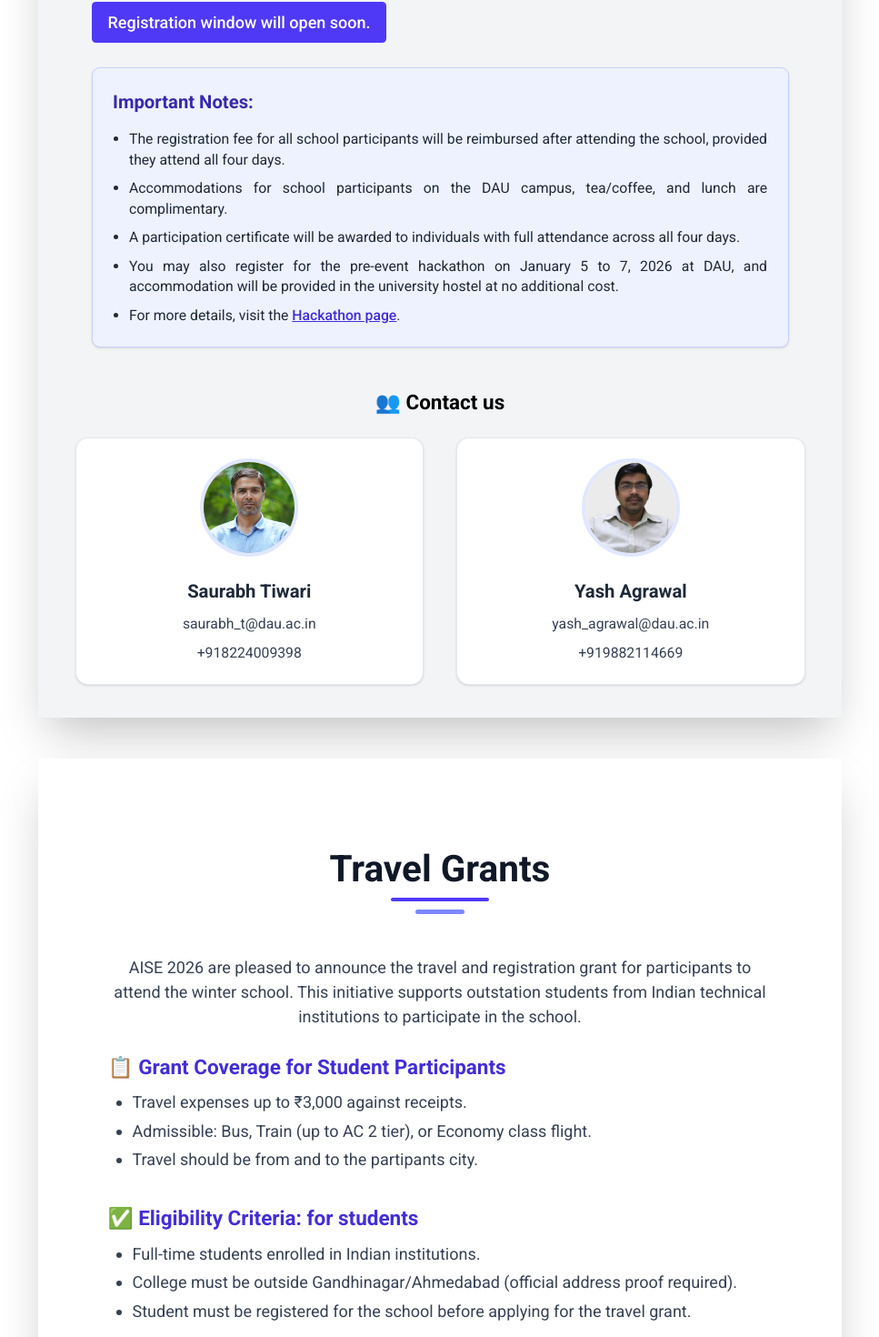
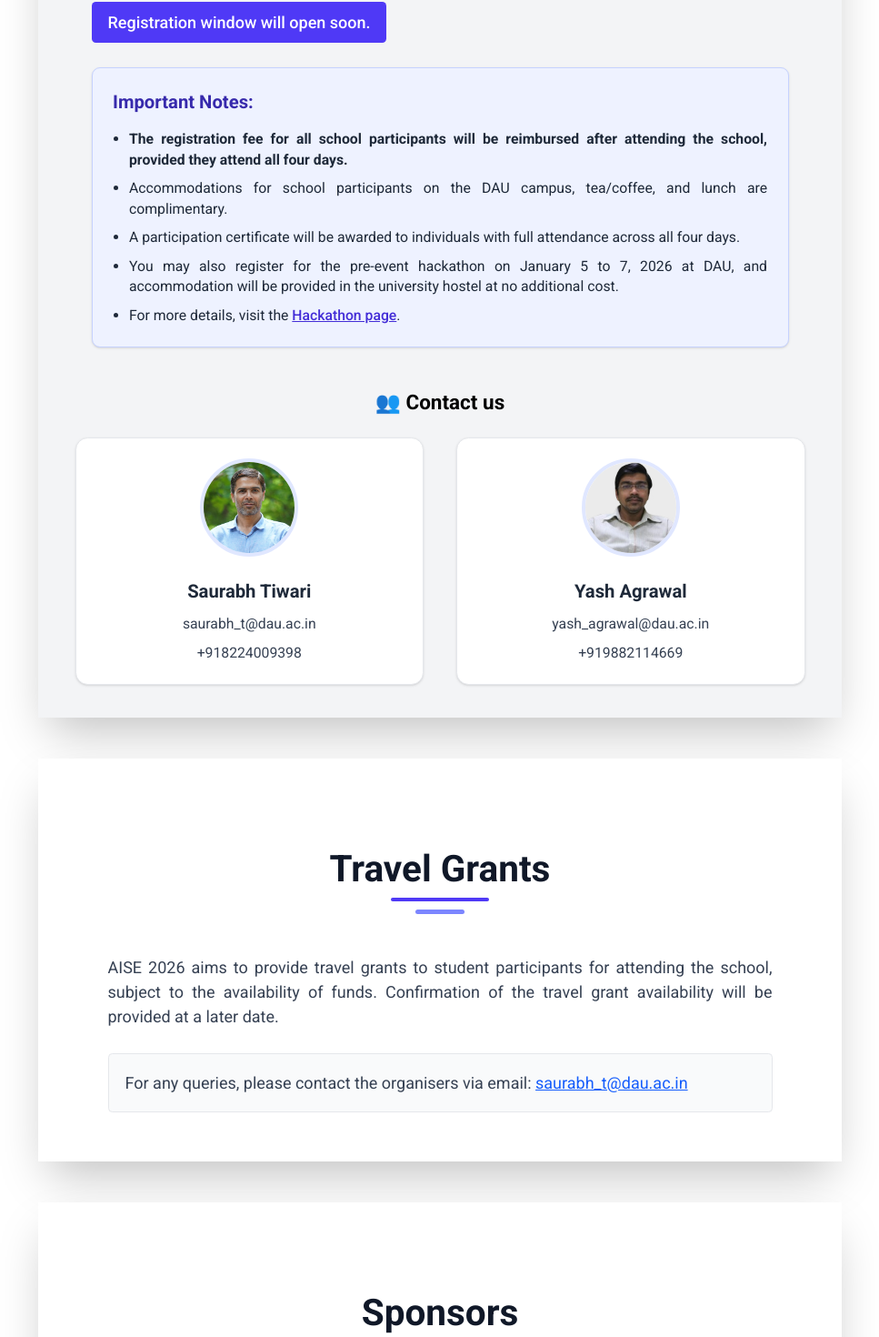
Before and after one commit to rahultiwari1818/aise_acm, a React (Vite) app: page / in a window 1280 px wide. Shown: the part 8686-10156 px from the top of the page at 91% size, without its empty margins (156-1123 px from the left). Built offline with nearby package versions, Linux system fonts and the light colour scheme.

Commit message:
fixed minor component in travel grant

```diff
--- a/src/components/TravelGrants.jsx
+++ b/src/components/TravelGrants.jsx
@@ -3,12 +3,16 @@ import SectionHeader from "./sub-components/SectionHeader";
 
 export default function TravelGrants() {
   return (
-    <section id="TravelGrants" className="px-4 py-12 md:px-12 max-w-7xl mx-auto">
+    <section
+      id="TravelGrants"
+      className="px-4 py-12 md:px-12 max-w-7xl mx-auto"
+    >
       <SectionHeader title={"Travel Grants"} />
 
-      <p className="text-gray-700 mb-6 text-center max-w-5xl mx-auto">
-        AISE 2026 are pleased to announce the travel and registration grant for participants to attend the winter school.
-        This initiative supports outstation students from Indian technical institutions to participate in the school.
+      <p className="text-gray-700 mb-6  max-w-5xl mx-auto text-justify">
+        AISE 2026 aims to provide travel grants to student participants for
+        attending the school, subject to the availability of funds. Confirmation
+        of the travel grant availability will be provided at a later date.
       </p>
 
       {/* Form Button */}
@@ -24,14 +28,18 @@ export default function TravelGrants() {
       </div>
 
       {/* Coverage */}
-      <div className="mb-8">
-        <h3 className="text-xl font-semibold text-indigo-700 mb-2">📋 Grant Coverage for Student Participants </h3>
+
+
+      {/* <div className="mb-8">
+        <h3 className="text-xl font-semibold text-indigo-700 mb-2">
+          📋 Grant Coverage for Student Participants{" "}
+        </h3>
         <ul className="list-disc pl-6 text-gray-700 space-y-1">
           {travelGrants.coverage.map((point, index) => (
             <li key={index}>{point}</li>
           ))}
         </ul>
-      </div>
+      </div> */}
 
       {/* Volunteering Note */}
       {/* <div className="bg-yellow-50 border border-yellow-200 text-yellow-900 p-4 rounded mb-8">
@@ -40,14 +48,16 @@ export default function TravelGrants() {
       </div> */}
 
       {/* Eligibility */}
-      <div className="mb-8">
-        <h3 className="text-xl font-semibold text-indigo-700 mb-2">✅ Eligibility Criteria: for students</h3>
+      {/* <div className="mb-8">
+        <h3 className="text-xl font-semibold text-indigo-700 mb-2">
+          ✅ Eligibility Criteria: for students
+        </h3>
         <ul className="list-disc pl-6 text-gray-700 space-y-1">
           {travelGrants.eligibility.map((point, index) => (
             <li key={index}>{point}</li>
           ))}
         </ul>
-      </div>
+      </div> */}
 
       {/* Registration Button */}
       <div className="text-center my-6">
@@ -62,14 +72,16 @@ export default function TravelGrants() {
       </div>
 
       {/* Note Section */}
-      <div className="mb-8">
-        <h3 className="text-xl font-semibold text-indigo-700 mb-2">📌 Note for School Participants</h3>
+      {/* <div className="mb-8">
+        <h3 className="text-xl font-semibold text-indigo-700 mb-2">
+          📌 Note for School Participants
+        </h3>
         <ul className="list-disc pl-6 text-gray-700 space-y-1">
           {travelGrants.notes.map((note, index) => (
             <li key={index}>{note}</li>
           ))}
         </ul>
-      </div>
+      </div> */}
 
       {/* Contact */}
       <div className="bg-gray-50 border border-gray-200 p-4 rounded text-gray-700">
--- a/src/components/sub-components/RegistrationFeeAndNotes.jsx
+++ b/src/components/sub-components/RegistrationFeeAndNotes.jsx
@@ -80,9 +80,17 @@ export default function RegistrationFeeAndNotes() {
           Important Notes:
         </h3>
         <ul className="list-disc text-sm text-gray-800 space-y-2 pl-4 text-justify ">
-          {notes.map((note, index) => (
-            <li key={index}>{note}</li>
-          ))}
+          {notes.map((note, index) => {
+            if (index === 0) {
+              return (
+                <li key={index} className="font-bold">
+                  {note}
+                </li>
+              );
+            } else {
+              return <li key={index}>{note}</li>;
+            }
+          })}
           <li>
             For more details, visit the{" "}
             <Link
```
